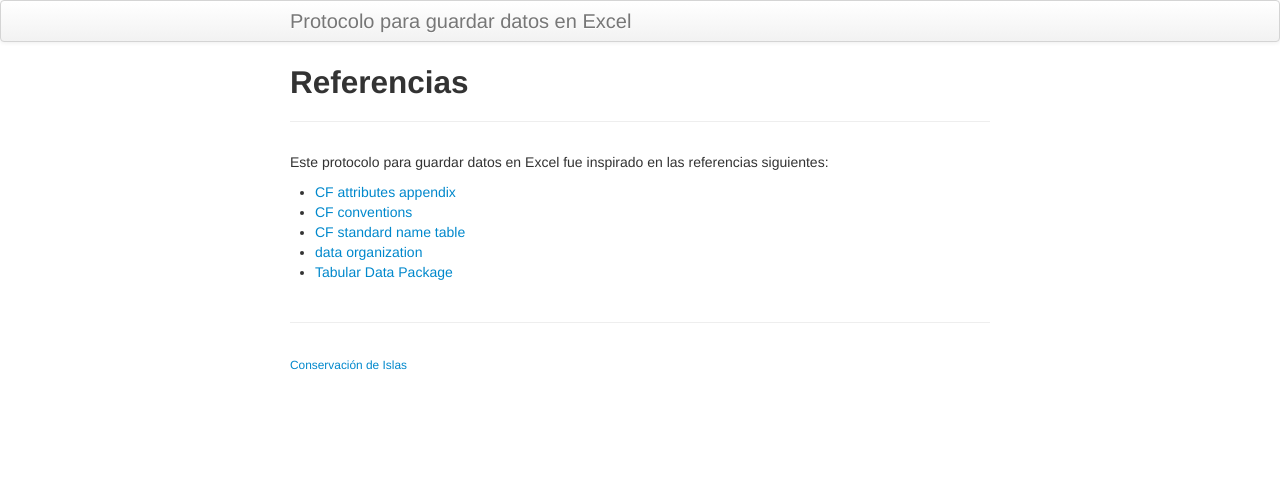
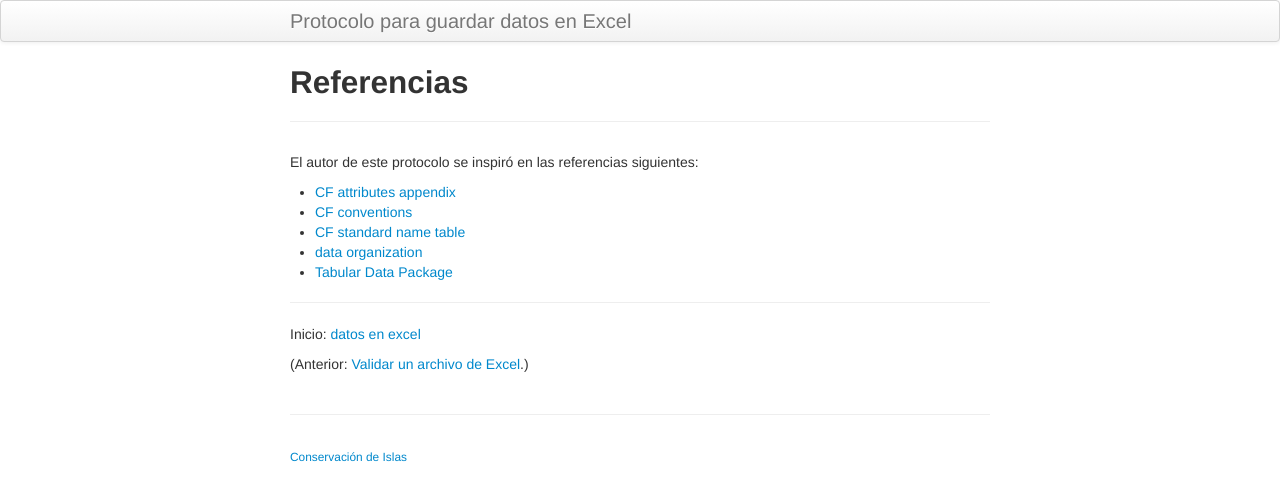
Before and after one commit to MaritzaB/datos_en_excel, a Jekyll site: the page built from pages/referencias.md, in a window 1280 px wide. Shown: the top 501 px of the page. Built offline with Jekyll 4.4.1, drawn with Linux system fonts in a browser that asks for light colours.

Commit message:
Agrega enlaces al final de cada sección para navegar el protocolo

```diff
--- a/pages/referencias.md
+++ b/pages/referencias.md
@@ -4,10 +4,16 @@ title: Referencias
 description: Lista de referencias en las que se inspiró este protocolo
 ---
 
-Este protocolo para guardar datos en Excel fue inspirado en las referencias siguientes:
+El autor de este protocolo se inspiró en las referencias siguientes:
 
 - [CF attributes appendix](http://cfconventions.org/cf-conventions/cf-conventions.html#attribute-appendix)
 - [CF conventions](http://en.wikipedia.org/wiki/Climate_and_Forecast_Metadata_Conventions)
 - [CF standard name table](http://cfconventions.org/Data/cf-standard-names/27/build/cf-standard-name-table.html)
 - [data organization](http://kbroman.org/dataorg/)
 - [Tabular Data Package](https://frictionlessdata.io/specs/tabular-data-package/)
+
+---
+
+Inicio: [datos en excel](../index.html)
+
+(Anterior: [Validar un archivo de Excel](validacion.html).)
```
Also changed, not shown: pages/validacion.md (+6 -0 lines).
